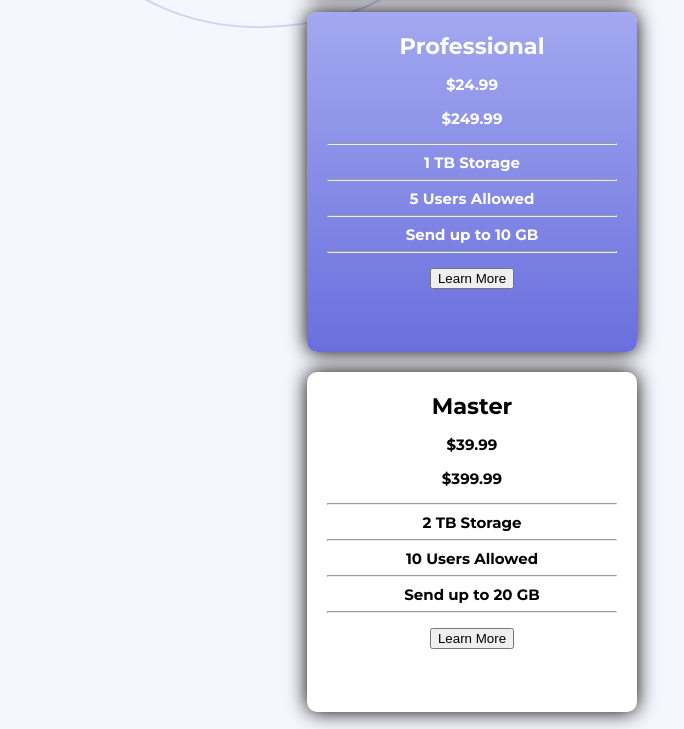
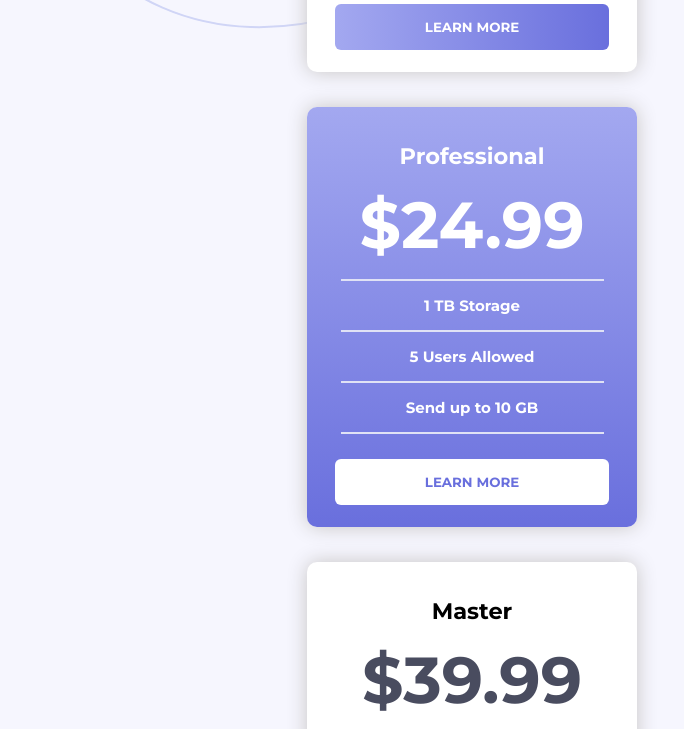
Before and after one commit to CrypticMango/pricing-component-with-toggle, a plain HTML site: page index.html in a window 1280 px wide. Shown: the part 589-1318 px from the top of the page, without its empty margins (168-852 px from the left). Drawn offline with Linux system fonts and the light colour scheme.

Commit message:
styled buttons
-styled pricing cards
-styled lists
-styled hr

```diff
--- a/index.html
+++ b/index.html
@@ -42,7 +42,7 @@
         <li>Send up to 3 GB</li>
         <hr class="line-grey">
       </ul>
-      <button class="button-purp">Learn More</button>
+      <button>Learn More</button>
     </div>
 
     <div class="pricing-card-purple">
@@ -74,7 +74,7 @@
         <li>Send up to 20 GB</li>
         <hr class="line-grey">
       </ul>
-      <button class="button-purp">Learn More</button>
+      <button>Learn More</button>
     </div>
   </main>
 
--- a/style.css
+++ b/style.css
@@ -1,4 +1,5 @@
 :root {
+    --gradient-r: linear-gradient(to right, hsl(236, 72%, 79%), hsl(237, 63%, 64%));
     --gradient: linear-gradient(hsl(236, 72%, 79%), hsl(237, 63%, 64%));
     --very-light-grayish-blue: hsl(240, 78%, 98%);
     --light-grayish-blue: hsl(234, 14%, 74%);
@@ -31,7 +32,7 @@ h1 {
 }
 
 h2 {
-    margin: 0;
+    margin: 15px;
 }
 
 ul {
@@ -40,7 +41,40 @@ ul {
 
 li {
     list-style-type: none;
+    margin: 15px;
+    color: var(--grayish-blue);
 }
+
+.pricing-card-purple li {
+    color: white;
+}
+
+hr {
+    width: 90%;
+    border: 1px solid hsl(235, 53%, 92%);
+}
+
+button {
+    margin-top: 10px;
+    padding: 15px 90px;
+    background: var(--gradient-r);
+    border-radius: 6px;
+    border: 1px solid var(--gradient-r);
+    font-family: 'Montserrat', sans-serif;
+    color: white;
+    text-transform: uppercase;
+}
+
+.button-white {
+    background: white;
+    color: hsl(237, 63%, 64%);
+}
+
+.annually,
+.monthly {
+    color: var(--light-grayish-blue);
+}
+
 
 /*toggle slider styling start*/
 
@@ -111,11 +145,11 @@ li {
 
   .pricing-card-white,
   .pricing-card-purple {
-    box-shadow: 0px 0px 20px black;
+    box-shadow: 0px 0px 20px rgb(199, 197, 197);
     padding: 20px;
-    margin-bottom: 20px;
+    margin-bottom: 35px;
     width: 290px;
-    height: 300px;
+    height: 380px;
     border-radius: 10px;
   }
 
@@ -126,6 +160,24 @@ li {
   .pricing-card-purple {
     background: var(--gradient);
     color: white;
+  }
+
+  .pricing-card-white .annual-price {
+    color: var(--dark-grayish-blue);
+  }
+
+  .pricing-card-white .monthly-price {
+    color: var(--dark-grayish-blue);
+  }
+
+  .annual-price,
+  .monthly-price {
+    font-size: 65px;
+    margin: 0;
+  }
+
+  .annual-price {
+    display: none;
   }
 
 .attribution {
```
